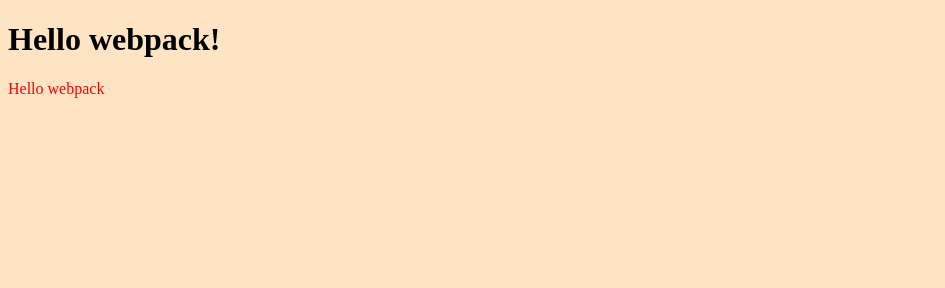
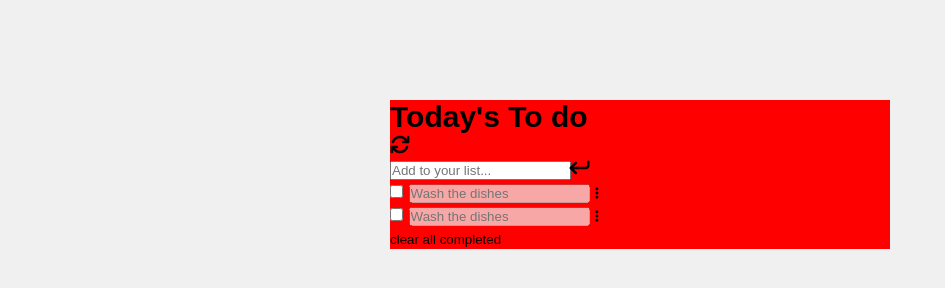
Before and after one commit to Favourezeugwa/TO-DO-LIST, a plain HTML site: page index.html in a window 1280 px wide. Shown: the whole page, without its empty margins (0-945 px from the left). Drawn offline with Linux system fonts and the light colour scheme; a web font is replaced by a local one.

Commit message:
Add HTML markup and style.css

```diff
--- a/index.html
+++ b/index.html
@@ -1,14 +1,67 @@
 <!DOCTYPE html>
 <html lang="en">
+  <head>
+    <meta charset="UTF-8" />
+    <meta name="viewport" content="width=device-width, initial-scale=1.0" />
+    <title>Favour's To-do-list App</title>
+    <link
+      rel="stylesheet"
+      href="https://cdnjs.cloudflare.com/ajax/libs/font-awesome/6.1.1/css/all.min.css"
+    />
+  <script defer src="runtime.bundle.js"></script><script defer src="main.bundle.js"></script></head>
 
-<head>
-    <meta charset="UTF-8">
-    <meta name="viewport" content="width=device-width, initial-scale=1.0">
-    <title>Wbpack Exercise</title>
-<script defer src="runtime.bundle.js"></script><script defer src="main.bundle.js"></script></head>
+  <body>
+    <main>
+      <section id="todoList-section">
+        <!-- header -->
+        <header class="head">
+          <h1>Today's To do</h1>
+          <i class="fa-solid fa-arrows-rotate"></i>
+        </header>
 
-<body>
-    <h1>Hello webpack!</h1>
-</body>
+        <!-- Add to your list  -->
+        <form action="#" id="add-form">
+          <input
+            type="text"
+            id="add-item"
+            name="add-item"
+            placeholder="Add to your list..."
+          /><i class="fa fa-arrow-turn-down"></i>
+        </form>
 
+        <!-- list items -->
+        <ul class="to-do-list">
+          <li>
+            <input type="checkbox" class="check-list" name="list-item" />
+            <input
+              type="text"
+              name="list-item"
+              placeholder="Wash the dishes"
+              disabled
+            />
+            <button type="buton">
+              <i class="fa fa-ellipsis-vertical"></i>
+            </button>
+          </li>
+          <li>
+            <input type="checkbox" class="check-list" name="list-item" />
+            <input
+              type="text"
+              name="list-item"
+              placeholder="Wash the dishes"
+              disabled
+            />
+            <button type="buton">
+              <i class="fa fa-ellipsis-vertical"></i>
+            </button>
+          </li>
+        </ul>
+
+        <!-- clear completed button -->
+        <div id="btn">
+          <button type="button" id="clear-btn">clear all completed</button>
+        </div>
+      </section>
+    </main>
+  </body>
 </html>
```
Also changed, not shown: main.bundle.js.
